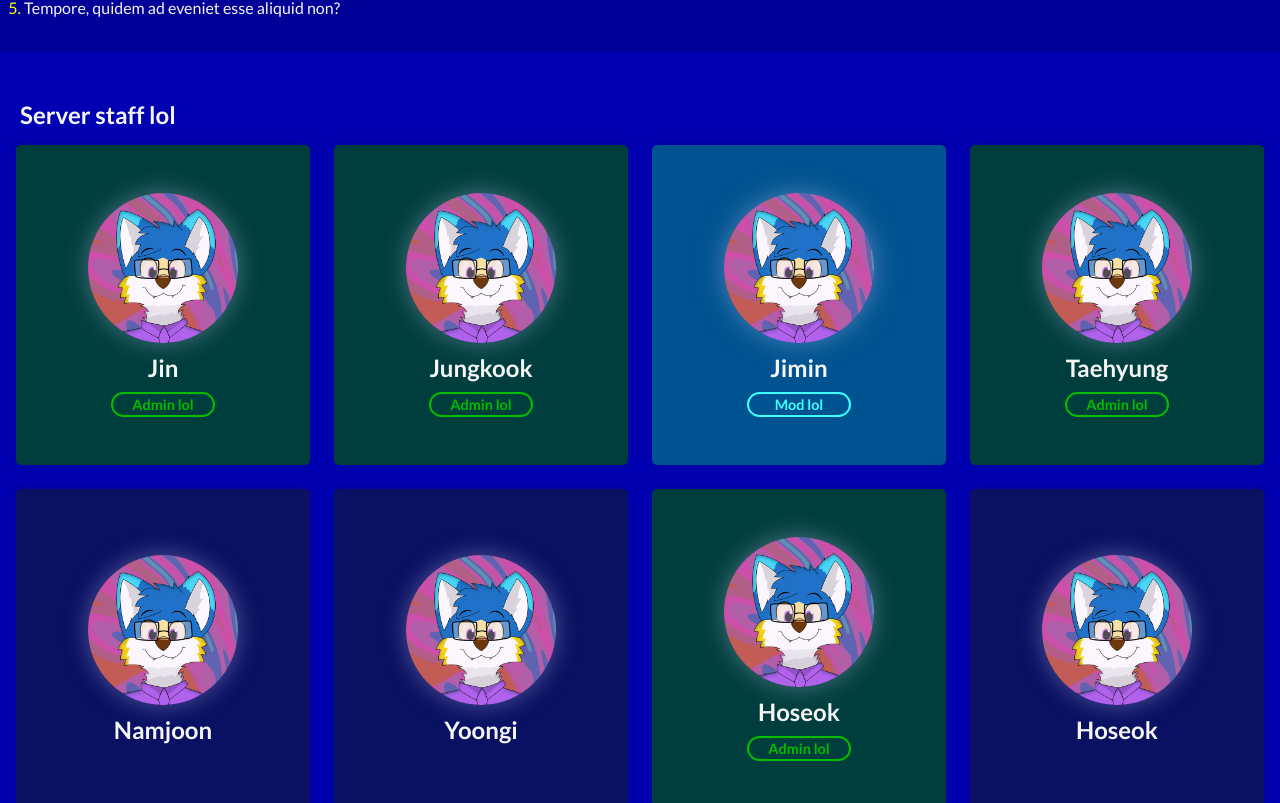
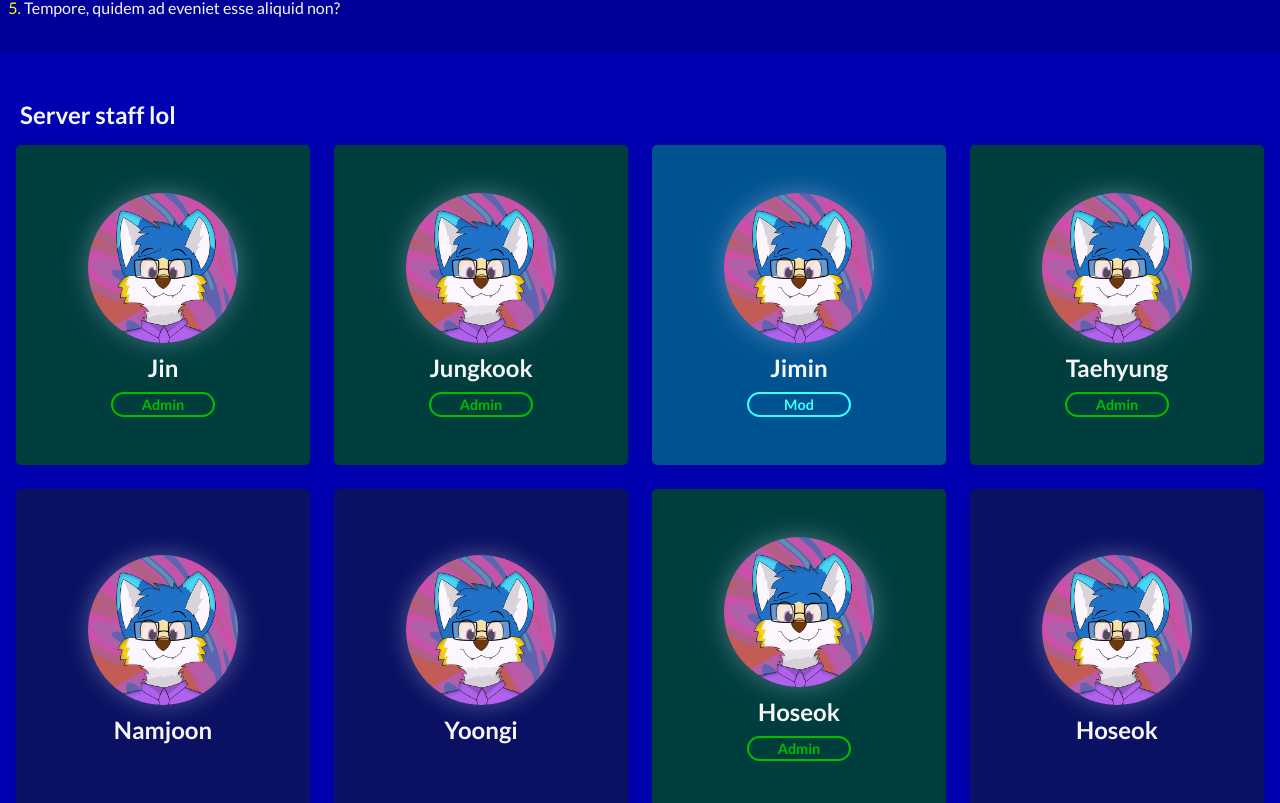
Before and after one commit to skepfusky/wild-times-website, a Vue app: page / in a window 1280 px wide. Shown: the part 1173-1976 px from the top of the page. Built offline with nearby package versions, Linux system fonts and the light colour scheme.

Commit message:
ugh I feel upset, this is worthless

```diff
--- a/src/components/UserCard.vue
+++ b/src/components/UserCard.vue
@@ -1,6 +1,13 @@
 <template>
-  <div class="cd-wrapper" :class="[isAdmin ? 'has-admin' : '', isMod ? 'has-mod' : '']">
-    <div class="cd-info">
+  <div
+    class="card-wrapper"
+    :class="[
+      isOwner ? 'is-owner' : '',
+      isAdmin ? 'is-admin' : '',
+      isMod ? 'is-mod' : '',
+      isServerBooster ? 'is-server-booster' : '',
+      ]">
+    <div class="card-info">
       <img
         :src="require(`@/assets/img/${userAvatar}`)"
         :alt="`${userName}'s avatar`"
@@ -8,8 +15,10 @@
       />
       <div class="mobile-wrapper">
         <h2>{{ userName }}</h2>
-        <span v-if="isAdmin" class="has-admin">Admin lol</span>
-        <span v-if="isMod" class="has-mod">Mod lol</span>
+        <span v-if="isOwner" class="is-owner">Owner, lol</span>
+        <span v-if="isAdmin" class="is-admin">Admin</span>
+        <span v-if="isMod" class="is-mod">Mod</span>
+        <span v-if="isServerBooster" class="is-server-booster">Server Booster</span>
       </div>
     </div>
   </div>
@@ -20,10 +29,10 @@ export default {
   name: "UserCard",
   props: {
     userAvatar: { type: String, default: "placeholder.png" },
-    userName: { type: String },
-    userPos: { type: String },
-    isAdmin: { type: Boolean },
-    isMod: { type: Boolean }
+    userName: String,
+    userPos: String,
+    isAdmin: Boolean,
+    isMod: Boolean
   },
 };
 </script>
@@ -33,18 +42,18 @@ $hover-out: 65%;
 $hover-in: 90%;
 
 $black-mix: mix(black, royalblue, 75%);
-.cd {
+.card {
   &-wrapper {
     @include flex-param(center, unset, row);
     margin: 0 auto;
     width: 100%;
     background: rgba($black-mix, $hover-out);
     border-radius: 5px;
-    transform: scale(1) translateY(0px);
+    transform: translateY(0);
     transition: background $hover-time ease, transform $hover-time ease;
 
     &:hover {
-      transform: scale(1.03) translateY(-4px);
+      transform: translateY(-4px);
       background: rgba($black-mix, $hover-in);
     }
   }
@@ -62,6 +71,7 @@ $black-mix: mix(black, royalblue, 75%);
       width: 150px;
       border-radius: 50%;
       box-shadow: 0 0 24px rgba(mix(white, royalblue, 75%), 35%);
+      pointer-events: none;
     }
 
     h2,
@@ -78,7 +88,7 @@ $black-mix: mix(black, royalblue, 75%);
 }
 
 @media only screen and (min-width: 768px) {
-  .cd {
+  .card {
     &-info {
       @include flex-param(center, center, column);
     }
@@ -93,11 +103,18 @@ $black-mix: mix(black, royalblue, 75%);
 
 $admin-color: mix(green, black, 75%);
 $mod-color: mix(cyan, black, 50%);
+$owner-color: hotpink;
+$booster-color: mix(white, white, 20%);
 $pos-width: 2px;
 
-.has {
+.is {
+  &-owner,
   &-admin,
-  &-mod {
+  &-mod,
+  &-server-booster {
+    cursor: default;
+    @extend .card-wrapper;
+
     span {
       background: none;
       width: 6.5rem;
@@ -116,11 +133,11 @@ $pos-width: 2px;
 
   &-admin {
     background: rgba($admin-color, $hover-out);
-    @extend .cd-wrapper;
 
     &:hover {
       background: rgba($admin-color, $hover-in);
     }
+
     span {
       color: lighten(green, 12%);
       border: $pos-width solid lighten(green, 12%);
@@ -129,11 +146,11 @@ $pos-width: 2px;
 
   &-mod {
     background: rgba($mod-color, $hover-out);
-    @extend .cd-wrapper;
 
     &:hover {
       background: rgba($mod-color, $hover-in);
     }
+
     span {
       color: lighten(cyan, 12%);
       border: $pos-width solid lighten(cyan, 12%);
--- a/src/layouts/WtFooter.vue
+++ b/src/layouts/WtFooter.vue
@@ -29,21 +29,19 @@ footer {
 }
 #wrapper {
   @include flex-param(space-between, center, row);
-  margin-right: 0px;
+  margin-right: 0;
   width: 1280px;
+  cursor: default;
 
-  p {
-    margin-right: .45rem;
-  }
+  p {margin-right: .45rem;}
 
-  a {
-    margin-left: .4rem;
-  }
+  a {margin-left: .4rem;}
 
   img {
     position: relative;
     top: 2px;
     width: 17px;
+    pointer-events: none;
   }
 }
 
@@ -52,9 +50,8 @@ a {
   border: 1px solid gray;
   border-radius: 4px;
   transition: border 300ms ease;
+  cursor: pointer;
 
-  &:hover {
-    border-color: white;
-  }
+  &:hover {border-color: white;}
 }
 </style>
```
